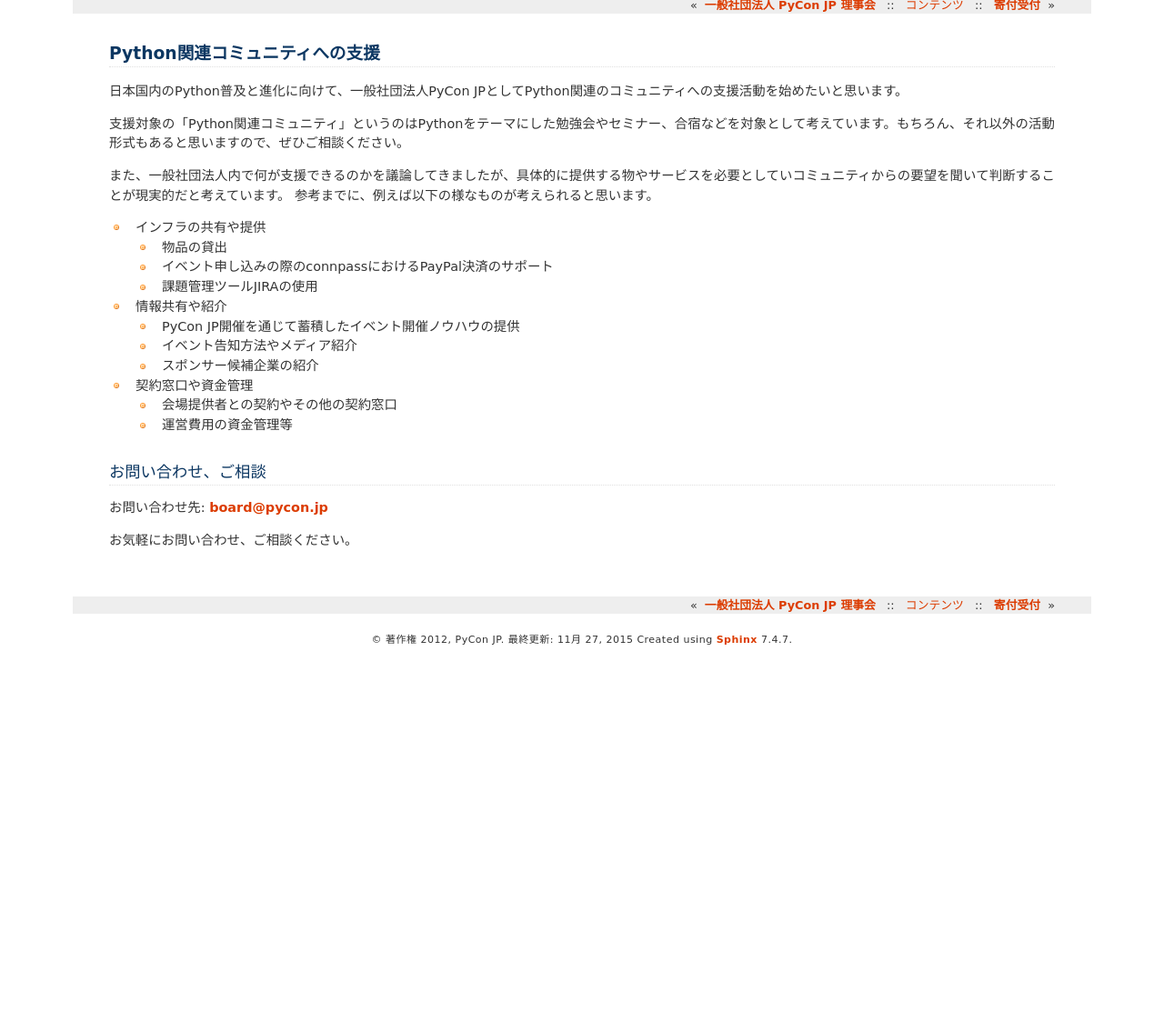
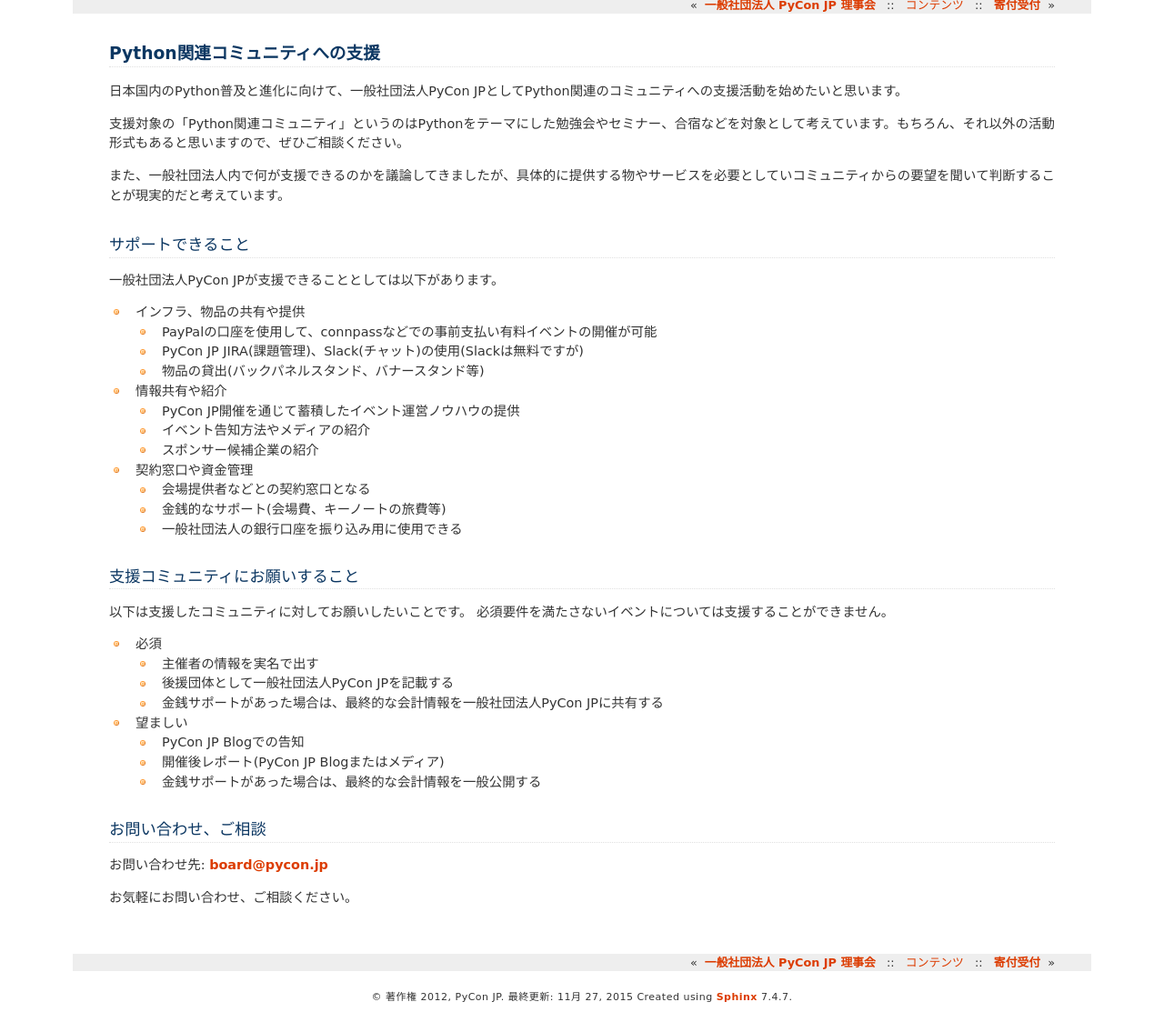
Before and after one commit to pyconjp/www.pycon.jp, a Sphinx documentation site: the page built from source/community-support.rst, in a window 1280 px wide, cut to the strip 129-1242 px from the top of the page. Shown: the whole strip at 91% size. Built offline with Sphinx 7.4.7, drawn with Linux system fonts in a browser that asks for light colours; before the commit the page ends 900 px from its top, so only the background shows below that.

Commit message:
ISSHA-151 コミュニティ支援についてサポートできること、逆にイベントに対してお願いすることを追加

```diff
--- a/source/community-support.rst
+++ b/source/community-support.rst
@@ -7,24 +7,45 @@
 支援対象の「Python関連コミュニティ」というのはPythonをテーマにした勉強会やセミナー、合宿などを対象として考えています。もちろん、それ以外の活動形式もあると思いますので、ぜひご相談ください。
 
 また、一般社団法人内で何が支援できるのかを議論してきましたが、具体的に提供する物やサービスを必要としていコミュニティからの要望を聞いて判断することが現実的だと考えています。
-参考までに、例えば以下の様なものが考えられると思います。
 
-- インフラの共有や提供
+サポートできること
+==================
+一般社団法人PyCon JPが支援できることとしては以下があります。
 
-  - 物品の貸出
-  - イベント申し込みの際のconnpassにおけるPayPal決済のサポート
-  - 課題管理ツールJIRAの使用
+- インフラ、物品の共有や提供
+
+  - PayPalの口座を使用して、connpassなどでの事前支払い有料イベントの開催が可能
+  - PyCon JP JIRA(課題管理)、Slack(チャット)の使用(Slackは無料ですが)
+  - 物品の貸出(バックパネルスタンド、バナースタンド等)
 
 - 情報共有や紹介
 
-  - PyCon JP開催を通じて蓄積したイベント開催ノウハウの提供
-  - イベント告知方法やメディア紹介
+  - PyCon JP開催を通じて蓄積したイベント運営ノウハウの提供
+  - イベント告知方法やメディアの紹介
   - スポンサー候補企業の紹介
 
 - 契約窓口や資金管理
 
-  - 会場提供者との契約やその他の契約窓口
-  - 運営費用の資金管理等
+  - 会場提供者などとの契約窓口となる
+  - 金銭的なサポート(会場費、キーノートの旅費等)
+  - 一般社団法人の銀行口座を振り込み用に使用できる
+
+支援コミュニティにお願いすること
+================================
+以下は支援したコミュニティに対してお願いしたいことです。
+必須要件を満たさないイベントについては支援することができません。
+
+- 必須
+
+  - 主催者の情報を実名で出す
+  - 後援団体として一般社団法人PyCon JPを記載する
+  - 金銭サポートがあった場合は、最終的な会計情報を一般社団法人PyCon JPに共有する
+
+- 望ましい
+
+  - PyCon JP Blogでの告知
+  - 開催後レポート(PyCon JP Blogまたはメディア)
+  - 金銭サポートがあった場合は、最終的な会計情報を一般公開する
 
 お問い合わせ、ご相談
 ====================
```
